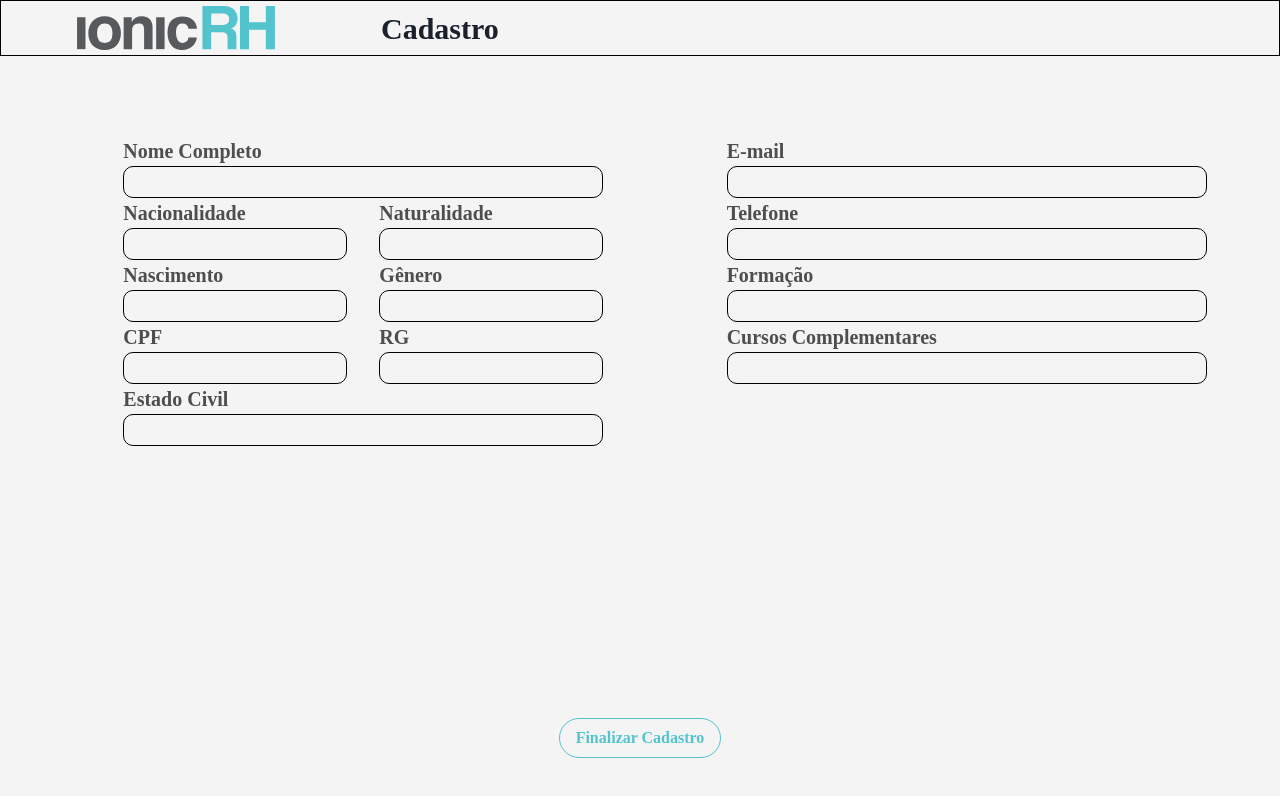
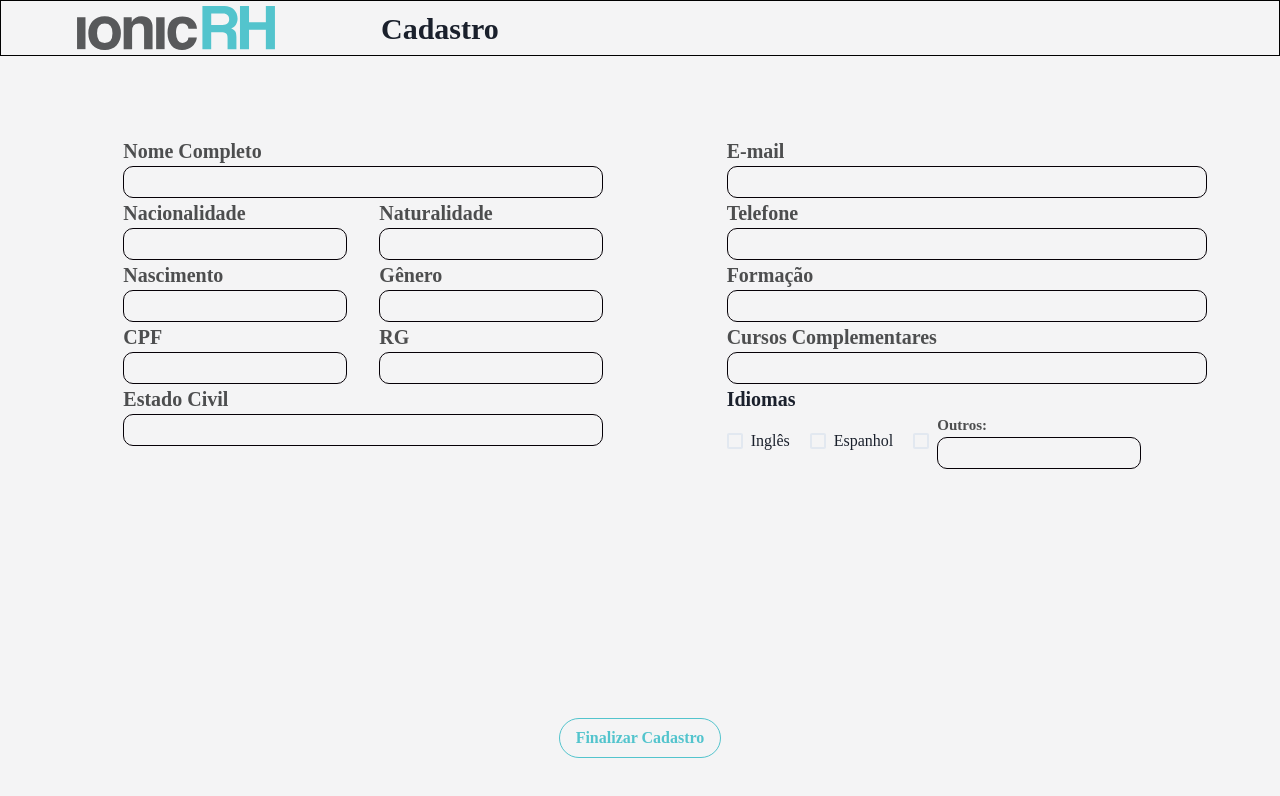
Before and after one commit to excalibur-coders/IONICRH, a React (Create React App) app in the folder ionic_rh_front/: page /Cadastro_colaborador in a window 1280 px wide. Shown: the top 796 px of the page. Built offline with nearby package versions, Linux system fonts and the light colour scheme.

Commit message:
Implementação do "Checkbox"

```diff
--- a/ionic_rh_front/src/pages/Cadastro_Colaborador/index.tsx
+++ b/ionic_rh_front/src/pages/Cadastro_Colaborador/index.tsx
@@ -2,8 +2,8 @@ import { ReactNode } from 'react';
 
 import Input from 'components/Input';
 import IonicLogo from 'assets/svg/ionicrh_logo_gray.svg';
-import LogoGray from 'assets/svg/logo-gray.svg';
 import { theme } from 'theme';
+import { Checkbox, CheckboxGroup, Stack } from '@chakra-ui/react'
 
 import * as S from './styles';
 import Button from 'components/Button';
@@ -45,6 +45,14 @@ function Cadastro() {
                         <Input size='sm' width="auto" fontSize={20} labelText="Telefone" />
                         <Input size='sm' width="auto" fontSize={20} labelText="Formação" />
                         <Input size='sm' width="auto" fontSize={20} labelText="Cursos Complementares" />
+                        <h2>Idiomas</h2>
+                        <CheckboxGroup colorScheme='blue'>
+                            <Stack spacing={[1, 5]} direction={['column', 'row']}>
+                                <Checkbox value='ingles'>Inglês</Checkbox>
+                                <Checkbox value='espanhol'>Espanhol</Checkbox>
+                                <Checkbox value='outros'><Input size='sm' width="auto" fontSize={15} labelText="Outros:" /></Checkbox>
+                            </Stack>
+                        </CheckboxGroup>
                     </div>
                 </div>
             </div>
--- a/ionic_rh_front/src/pages/Cadastro_Colaborador/styles.ts
+++ b/ionic_rh_front/src/pages/Cadastro_Colaborador/styles.ts
@@ -70,7 +70,7 @@ height: 100vh;
         align-items: center;
         justify-content: top;
         flex-direction: column;
-        margin-bottom: 17rem;
+        margin-bottom: 13rem;
 
 
         .form {
@@ -78,6 +78,11 @@ height: 100vh;
             margin-left: 50px;
             margin-top: 80px;
             flex-direction: column;
+        }
+
+        h2 {
+            font-size: 20px;
+            font-weight: bold;
         }
     }
 
```
Lines whose indentation alone changed are shown as unchanged.
